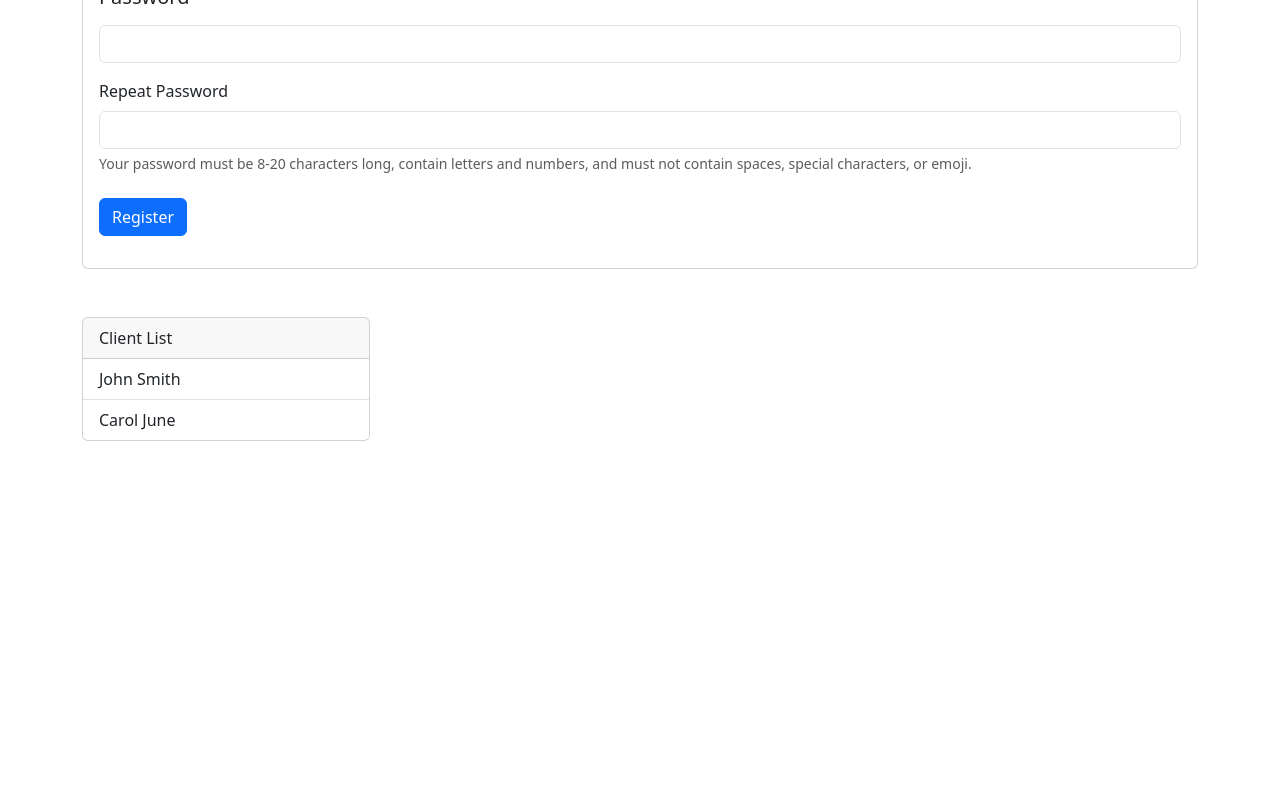
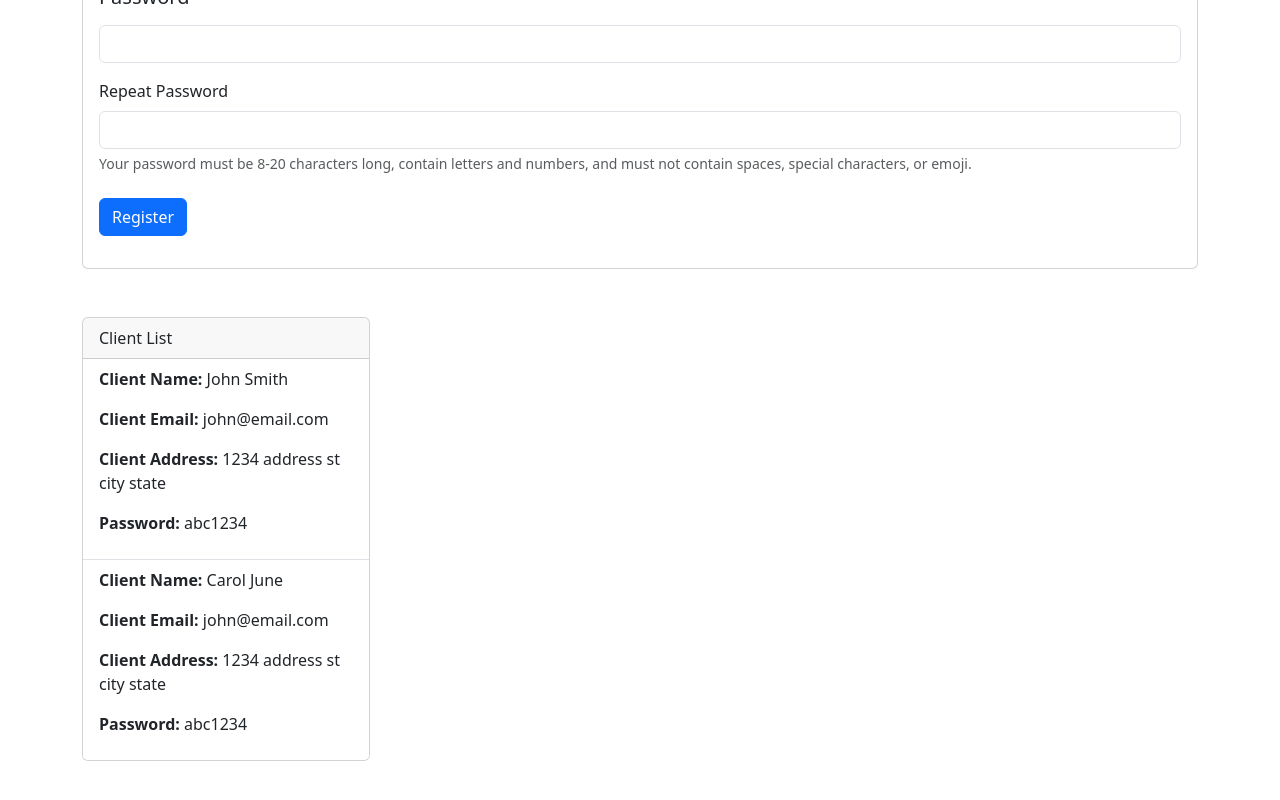
Before and after one commit to komjakraphan/Phase-1-capstone, an Angular app in the folder form-capstone/: page /client-form in a window 1280 px wide. Shown: the part 528-1328 px from the top of the page. Before the commit the page ends 969 px from the top, so only its background shows below. Built offline with nearby package versions, Linux system fonts and the light colour scheme.

Commit message:
updated client and meeting list to have more of the input.

```diff
--- a/form-capstone/src/app/client-form/client-form.component.html
+++ b/form-capstone/src/app/client-form/client-form.component.html
@@ -48,12 +48,17 @@
     </div>
 
     <!-- Client list -->
-    <div class="card mt-5" style="width: 18rem;">
+    <div class="card mt-5 mb-5" style="width: 18rem;">
         <div class="card-header">
             Client List
         </div>
         <ul class="list-group list-group-flush">
-            <li class="list-group-item" *ngFor="let clients of clientList">{{clients.name}}</li>
+            <li class="list-group-item" *ngFor="let clients of clientList">
+                <p><strong>Client Name:</strong> {{clients.name}}</p>
+                <p><strong>Client Email:</strong> {{clients.email}}</p>
+                <p><strong>Client Address:</strong> {{clients.address}}</p>
+                <p><strong>Password:</strong> {{clients.password}}</p>
+            </li>
         </ul>
     </div>
 </div>
--- a/form-capstone/src/app/meeting-form/meeting-form.component.html
+++ b/form-capstone/src/app/meeting-form/meeting-form.component.html
@@ -27,14 +27,15 @@
         </div>
     </div>
     <!-- Meeting List -->
-    <div class="card mt-5" style="width: 18rem;">
+    <div class="card mt-5 mb-5" style="width: 18rem;">
         <div class="card-header">
             Meeting Schedule
         </div>
         <ul class="list-group list-group-flush">
             <li class="list-group-item" *ngFor="let meetings of meetingList">
-                <p>{{meetings.topic}}</p>
-                <p>{{meetings.date}}</p>
+                <p><strong>Meeting Topic:</strong> {{meetings.topic}}</p>
+                <p><strong>Number of people:</strong> {{meetings.numPeople}}</p>
+                <p><strong>Meeting Date:</strong> {{meetings.date}}</p>
             </li>
         </ul>
     </div>
--- a/form-capstone/src/app/meeting-form/meeting-form.component.ts
+++ b/form-capstone/src/app/meeting-form/meeting-form.component.ts
@@ -18,7 +18,7 @@ export class MeetingFormComponent {
       date: "2025-06-01T08:30"
     },
     { id: 2,
-      topic: `Fire Gary`,
+      topic: `Promote Gary`,
       numPeople: 2,
       date: "2025-06-02T08:30"
     }
```
Also changed, not shown: 1 other file (tests, documents, lock files or other folders).
